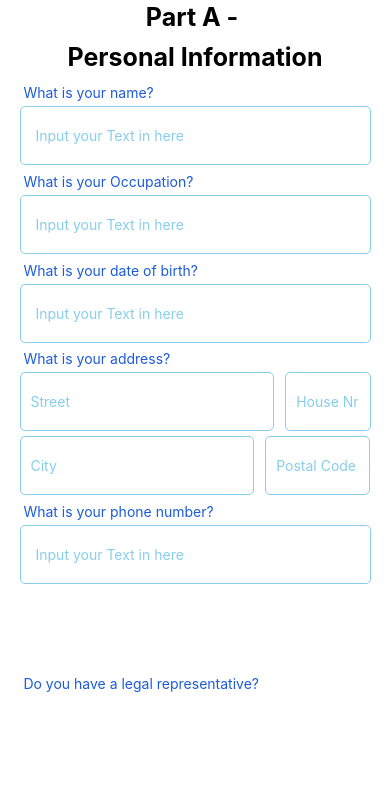
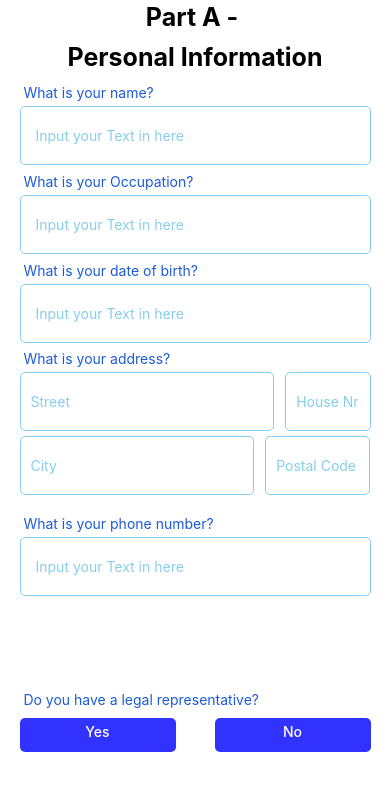
Before and after one commit to FAK-245/JustEASE, a React Native app: screen /Screen1 in a window 390 px wide. Shown: the top 790 px of the page. Built offline with nearby package versions, Linux system fonts and the light colour scheme; what react-native-responsive-fontsize would draw is missing.

Commit message:
Screen 1 (90%)
Done

```diff
--- a/src/Screens/Screen1/Screen1.js
+++ b/src/Screens/Screen1/Screen1.js
@@ -7,31 +7,11 @@ import {
   Image,
   Alert,
 } from "react-native";
-// import Animated, {
-//   Layout,
-//   FadeOut,
-//   FadeIn,
-//   FadeInDown,
-//   ZoomIn,
-//   SlideInRight,
-//   SlideInLeft,
-//   StretchInX,
-//   StretchInY,
-// } from 'react-native-reanimated';
 import React, { useState } from "react";
 import styles from "./style";
 import { Formik } from "formik";
-// import Ionicons from 'react-native-vector-icons/Ionicons';
 import * as Yup from "yup";
-// import petgram from '../../Assets/Images/mainlogo.png';
-// import Textinput from "../../Components/Textinput/Textinput";
-// import {useTranslation} from 'react-i18next';
-// import auth from '@react-native-firebase/auth';
-// import firestore from '@react-native-firebase/firestore';
-
 import Theme from "../../utils/Theme";
-// import Button from '../../Components/Button/Button';
-
 const signUpSchema = Yup.object({
   Name: Yup.string()
     .min(0, "Minimum Input")
@@ -49,7 +29,6 @@ const signUpSchema = Yup.object({
   House: Yup.string().min(0).required("Required Field").max(20, "Limit Exceed"),
   City: Yup.string().min(0).required("Required Field").max(20, "Limit Exceed"),
 });
-
 const Signup = ({ navigation }) => {
   // const {t, i18n} = useTranslation();
   const [Name, setName] = useState("");
@@ -251,7 +230,7 @@ const Signup = ({ navigation }) => {
                 </Text>
               </View>
               <Text
-                style={{ marginLeft: "6%", color: "#1c5bd9", marginTop: "2%" }}
+                style={{ marginLeft: "6%", color: "#1c5bd9", marginTop: "5%" }}
               >
                 What is your phone number?
               </Text>
@@ -269,9 +248,39 @@ const Signup = ({ navigation }) => {
                 {touched.PhoneNumber && errors.PhoneNumber}
               </Text>
             </View>
-            <Text style={{ marginLeft: "6%", color: "#1c5bd9" }}>
+            <Text
+              style={{ marginLeft: "6%", color: "#1c5bd9", marginTop: "4%" }}
+            >
               Do you have a legal representative?
             </Text>
+            <View
+              style={{ flexDirection: "row", justifyContent: "space-between" }}
+            >
+              <TouchableOpacity style={styles.yes}>
+                <Text
+                  style={{
+                    color: "white",
+                    textAlign: "center",
+                    margin: 5,
+                    fontWeight: "500",
+                  }}
+                >
+                  Yes
+                </Text>
+              </TouchableOpacity>
+              <TouchableOpacity style={styles.no}>
+                <Text
+                  style={{
+                    color: "white",
+                    textAlign: "center",
+                    margin: 5,
+                    fontWeight: "500",
+                  }}
+                >
+                  No
+                </Text>
+              </TouchableOpacity>
+            </View>
           </View>
         )}
       </Formik>
--- a/src/Screens/Screen1/style.js
+++ b/src/Screens/Screen1/style.js
@@ -95,5 +95,24 @@ const styles = StyleSheet.create({
     height: Theme.hp("7%"),
     width: Theme.wp("27%"),
   },
+  yes: {
+    margin: 10,
+
+    height: Theme.hp("4%"),
+    width: Theme.wp("40%"),
+    backgroundColor: "blue",
+    borderRadius: 5,
+    marginLeft: "5%",
+    opacity: 0.8,
+  },
+  no: {
+    margin: 10,
+    height: Theme.hp("4%"),
+    width: Theme.wp("40%"),
+    backgroundColor: "blue",
+    borderRadius: 5,
+    marginRight: "5%",
+    opacity: 0.8,
+  },
 });
 export default styles;
```
